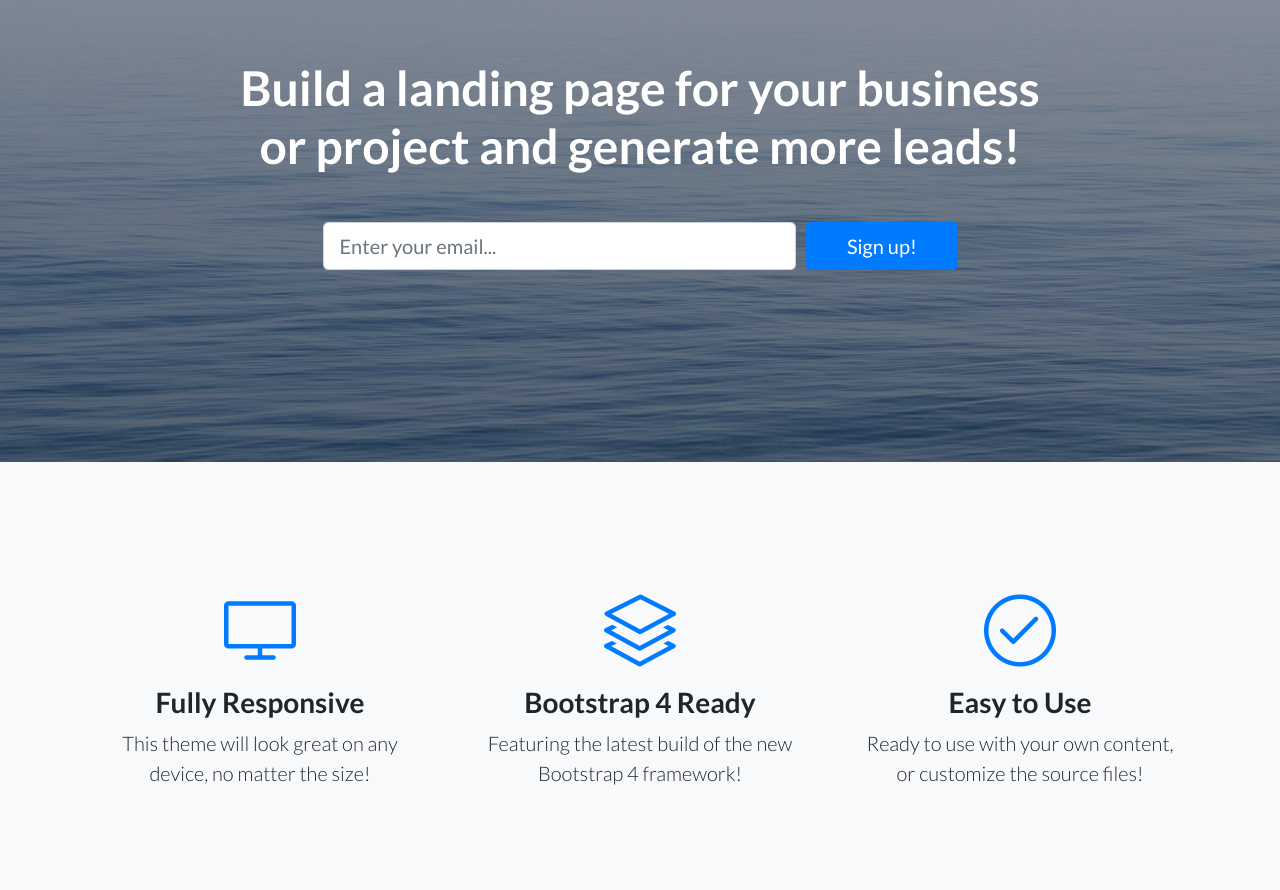
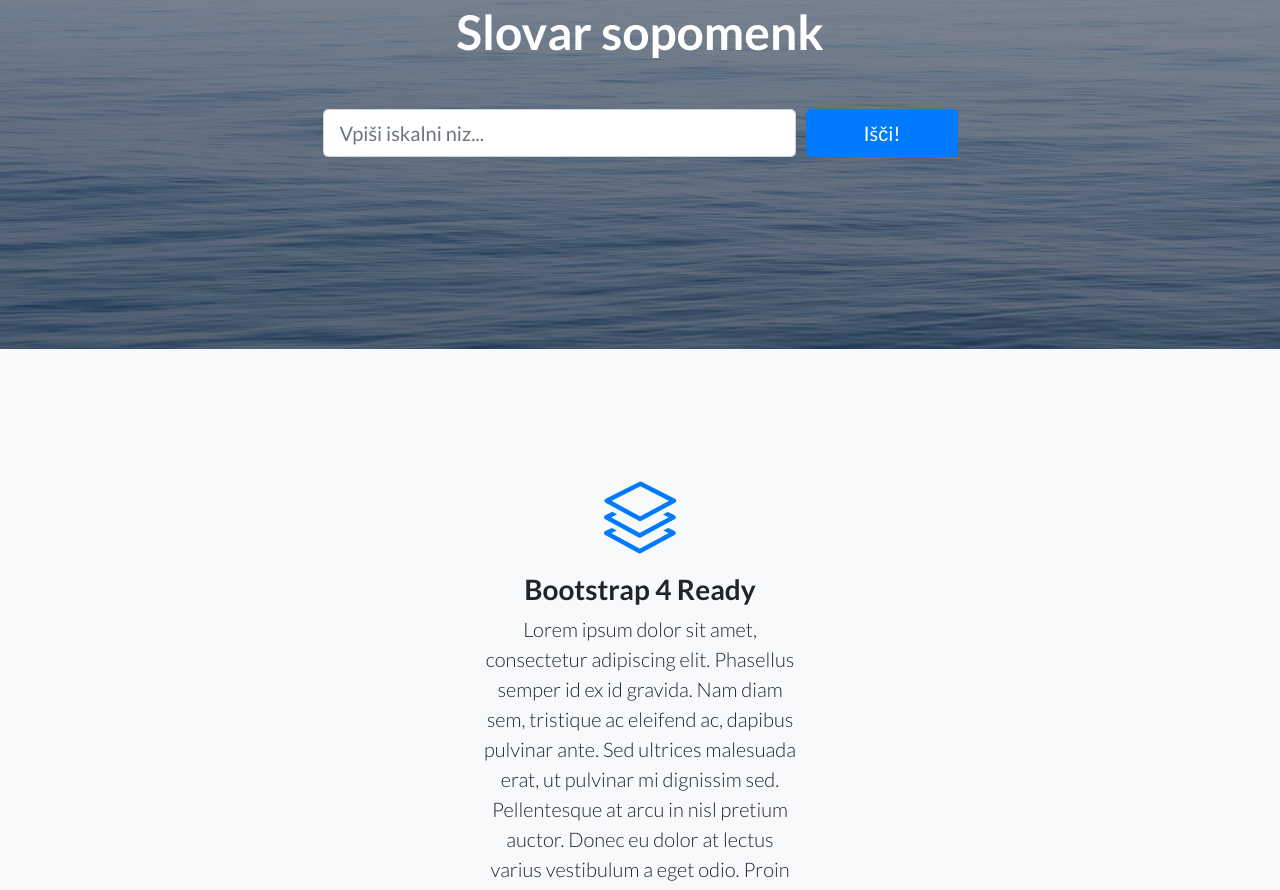
Before and after one commit to araspor/janja_demosite, a website: page dist/index.html in a window 1280 px wide. Shown: the part 189-1079 px from the top of the page. Drawn offline with Linux system fonts and the light colour scheme.

Commit message:
Fix to index

```diff
--- a/dist/index.html
+++ b/dist/index.html
@@ -8,7 +8,7 @@
   <meta name="description" content="">
   <meta name="author" content="">
 
-  <title>Landing Page - Start Bootstrap Theme</title>
+  <title>Slovar demo stran</title>
 
   <!-- Bootstrap core CSS -->
   <link href="vendor/bootstrap/css/bootstrap.min.css" rel="stylesheet">
@@ -26,12 +26,14 @@
 <body>
 
   <!-- Navigation -->
+  <!--
   <nav class="navbar navbar-light bg-light static-top">
     <div class="container">
       <a class="navbar-brand" href="#">Start Bootstrap</a>
       <a class="btn btn-primary" href="#">Sign In</a>
     </div>
   </nav>
+  -->
 
   <!-- Masthead -->
   <header class="masthead text-white text-center">
@@ -39,16 +41,16 @@
     <div class="container">
       <div class="row">
         <div class="col-xl-9 mx-auto">
-          <h1 class="mb-5">Build a landing page for your business or project and generate more leads!</h1>
+          <h1 class="mb-5">Slovar sopomenk</h1>
         </div>
         <div class="col-md-10 col-lg-8 col-xl-7 mx-auto">
           <form>
             <div class="form-row">
               <div class="col-12 col-md-9 mb-2 mb-md-0">
-                <input type="email" class="form-control form-control-lg" placeholder="Enter your email...">
+                <input type="email" class="form-control form-control-lg" placeholder="Vpiši iskalni niz...">
               </div>
               <div class="col-12 col-md-3">
-                <button type="submit" class="btn btn-block btn-lg btn-primary">Sign up!</button>
+                <a role="button" class="btn btn-block btn-lg btn-primary" href="search.html">Išči!</a>
               </div>
             </div>
           </form>
@@ -62,13 +64,6 @@
     <div class="container">
       <div class="row">
         <div class="col-lg-4">
-          <div class="features-icons-item mx-auto mb-5 mb-lg-0 mb-lg-3">
-            <div class="features-icons-icon d-flex">
-              <i class="icon-screen-desktop m-auto text-primary"></i>
-            </div>
-            <h3>Fully Responsive</h3>
-            <p class="lead mb-0">This theme will look great on any device, no matter the size!</p>
-          </div>
         </div>
         <div class="col-lg-4">
           <div class="features-icons-item mx-auto mb-5 mb-lg-0 mb-lg-3">
@@ -76,23 +71,23 @@
               <i class="icon-layers m-auto text-primary"></i>
             </div>
             <h3>Bootstrap 4 Ready</h3>
-            <p class="lead mb-0">Featuring the latest build of the new Bootstrap 4 framework!</p>
+            <p class="lead mb-0">Lorem ipsum dolor sit amet, consectetur adipiscing elit.
+                 Phasellus semper id ex id gravida. Nam diam sem, tristique ac eleifend ac, dapibus pulvinar ante.
+                  Sed ultrices malesuada erat, ut pulvinar mi dignissim sed. Pellentesque at arcu in nisl pretium auctor.
+                   Donec eu dolor at lectus varius vestibulum a eget odio. Proin maximus quam tincidunt, consectetur tortor id,
+                    semper justo. Morbi rutrum dolor sollicitudin mollis elementum. Pellentesque habitant morbi tristique senectus
+                     et netus et malesuada fames ac turpis egestas. Curabitur finibus libero sit amet libero congue aliquet id a ex.
+                      Aliquam varius, lacus nec ultricies pharetra, nibh mi facilisis lorem, quis tempor massa diam tincidunt dui.
+                       Mauris pretium dui lorem, faucibus sagittis nisl faucibus et.</p>
           </div>
         </div>
         <div class="col-lg-4">
-          <div class="features-icons-item mx-auto mb-0 mb-lg-3">
-            <div class="features-icons-icon d-flex">
-              <i class="icon-check m-auto text-primary"></i>
-            </div>
-            <h3>Easy to Use</h3>
-            <p class="lead mb-0">Ready to use with your own content, or customize the source files!</p>
-          </div>
         </div>
       </div>
     </div>
   </section>
 
-  <!-- Image Showcases -->
+  <!-- Image Showcases
   <section class="showcase">
     <div class="container-fluid p-0">
       <div class="row no-gutters">
@@ -119,8 +114,9 @@
       </div>
     </div>
   </section>
+ -->
 
-  <!-- Testimonials -->
+  <!-- Testimonials
   <section class="testimonials text-center bg-light">
     <div class="container">
       <h2 class="mb-5">What people are saying...</h2>
@@ -149,8 +145,9 @@
       </div>
     </div>
   </section>
+  -->
 
-  <!-- Call to Action -->
+  <!-- Call to Action
   <section class="call-to-action text-white text-center">
     <div class="overlay"></div>
     <div class="container">
@@ -173,8 +170,9 @@
       </div>
     </div>
   </section>
+  -->
 
-  <!-- Footer -->
+  <!-- Footer
   <footer class="footer bg-light">
     <div class="container">
       <div class="row">
@@ -220,6 +218,7 @@
       </div>
     </div>
   </footer>
+  -->
 
   <!-- Bootstrap core JavaScript -->
   <script src="vendor/jquery/jquery.min.js"></script>
```
